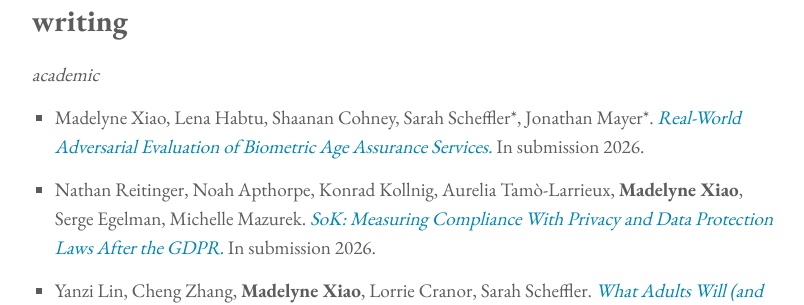
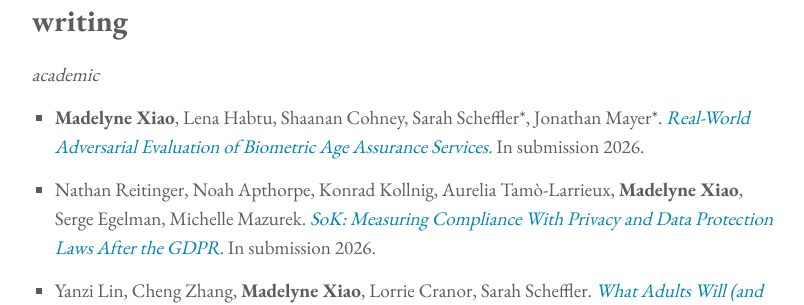
Before and after one commit to madelyne/madelyne.github.io, a Jekyll site: the page built from pubs.md, in a window 1280 px wide and 900 px high. Shown: the part 143-448 px from the top of the window, without its empty margins (237-1041 px from the left). Built offline with Jekyll 4.4.1, drawn with Linux system fonts in a browser that asks for light colours.

Commit message:
Update pubs.md

```diff
--- a/pubs.md
+++ b/pubs.md
@@ -7,7 +7,7 @@ permalink: /writing/
 
 _academic_
 
-- Madelyne Xiao, Lena Habtu, Shaanan Cohney, Sarah Scheffler\*, Jonathan Mayer\*. [_Real-World Adversarial Evaluation of Biometric Age Assurance Services._](https://madelyne.github.io/preprint_adversarial_age_verif_evals.pdf) In submission 2026.
+- **Madelyne Xiao**, Lena Habtu, Shaanan Cohney, Sarah Scheffler\*, Jonathan Mayer\*. [_Real-World Adversarial Evaluation of Biometric Age Assurance Services._](https://madelyne.github.io/preprint_adversarial_age_verif_evals.pdf) In submission 2026.
 
 - Nathan Reitinger, Noah Apthorpe, Konrad Kollnig, Aurelia Tamò-Larrieux, **Madelyne Xiao**, Serge Egelman, Michelle Mazurek. [_SoK: Measuring Compliance With Privacy and Data Protection Laws After the GDPR._](https://papers.ssrn.com/sol3/papers.cfm?abstract_id=7307500) In submission 2026.
 
```
